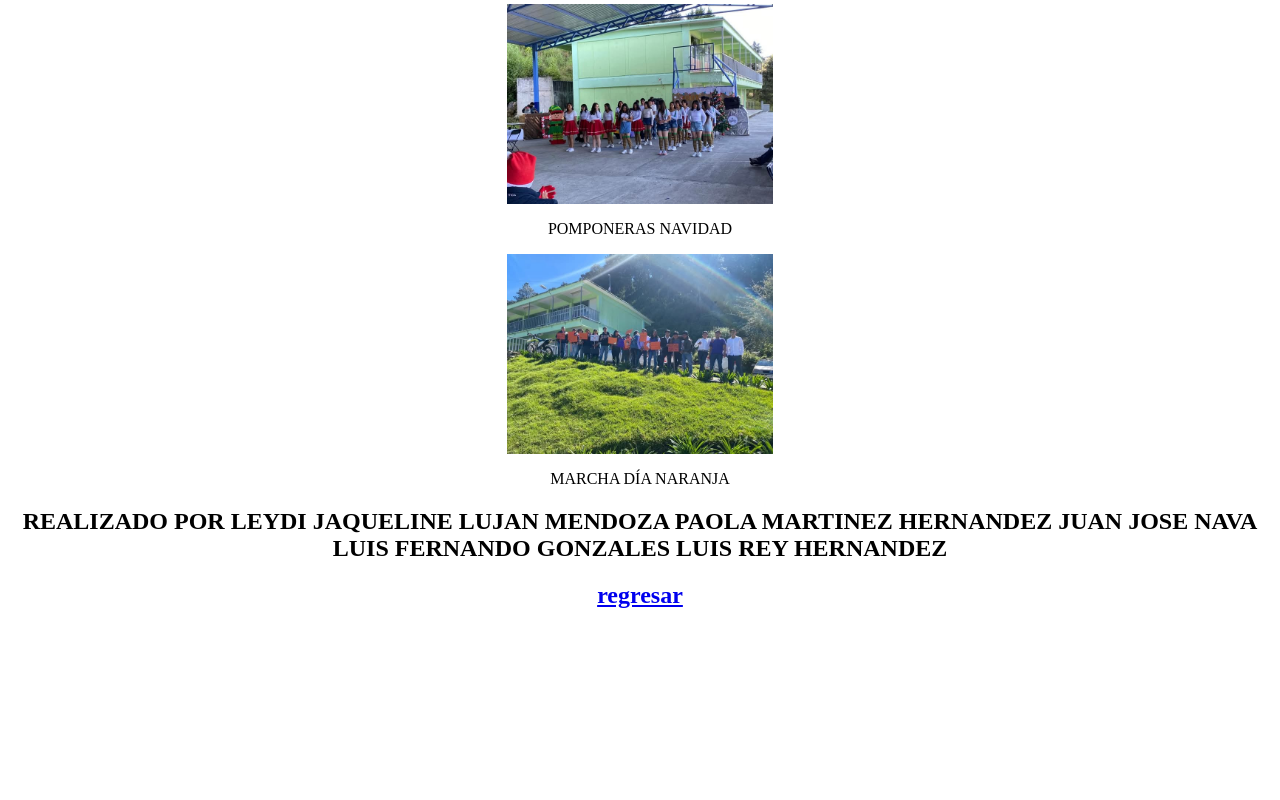
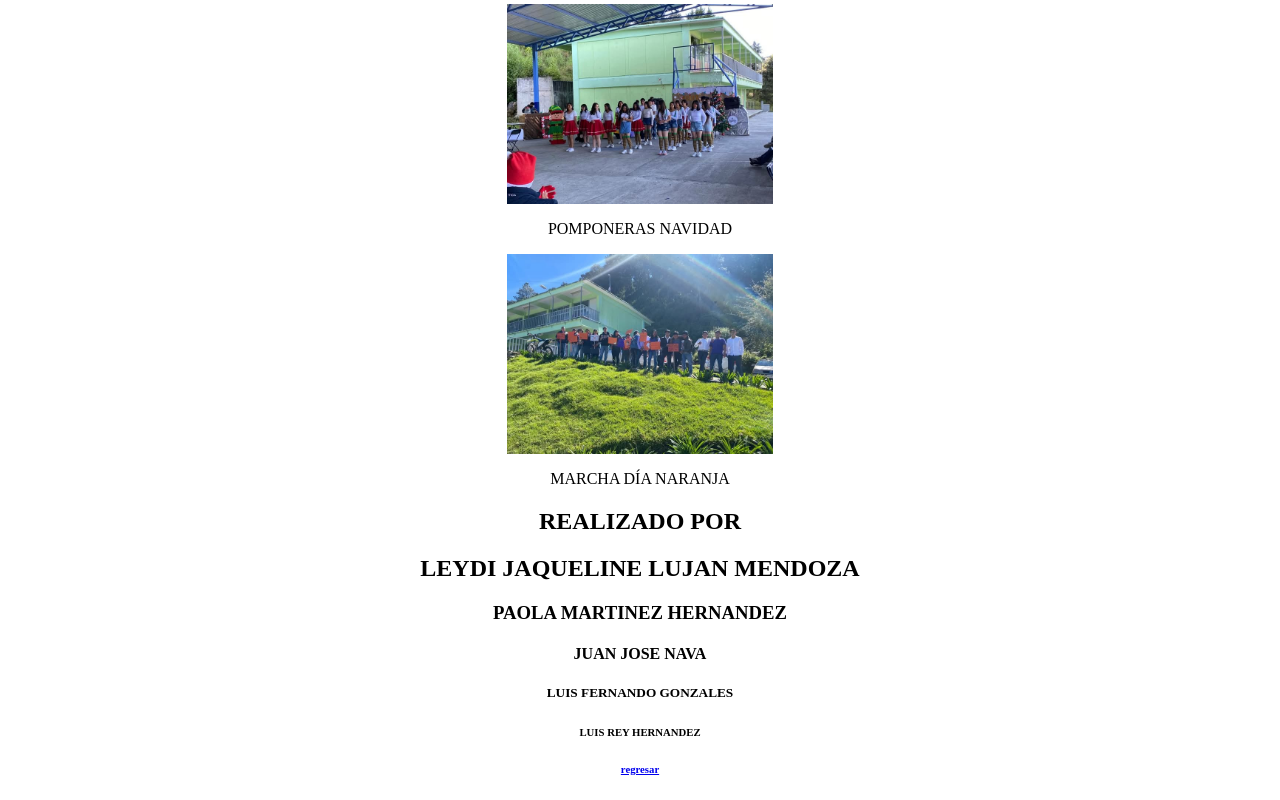
Before and after one commit to 317EPOLAESTANCIA/INICIO, a plain HTML site: page Actividades EPO317.html in a window 1280 px wide. Shown: the part 1112-1912 px from the top of the page. Before the commit the page ends 1741 px from the top, so only its background shows below. Drawn offline with Linux system fonts and the light colour scheme.

Commit message:
Actividades EPO317.html

```diff
--- a/Actividades EPO317.html
+++ b/Actividades EPO317.html
@@ -25,9 +25,9 @@
 <BR>
 <P>MARCHA DÍA NARANJA<P>
 <H2>REALIZADO POR
-  LEYDI JAQUELINE LUJAN MENDOZA
-  PAOLA MARTINEZ HERNANDEZ
-  JUAN JOSE NAVA
-  LUIS FERNANDO GONZALES
-  LUIS REY HERNANDEZ<H2>
+ <H2> LEYDI JAQUELINE LUJAN MENDOZA<H2>
+ <H3> PAOLA MARTINEZ HERNANDEZ<H3>
+ <H4> JUAN JOSE NAVA<H4>
+ <H5> LUIS FERNANDO GONZALES<H5>
+ <H6> LUIS REY HERNANDEZ<H6>
 <a href="index.html">regresar</a>
```
